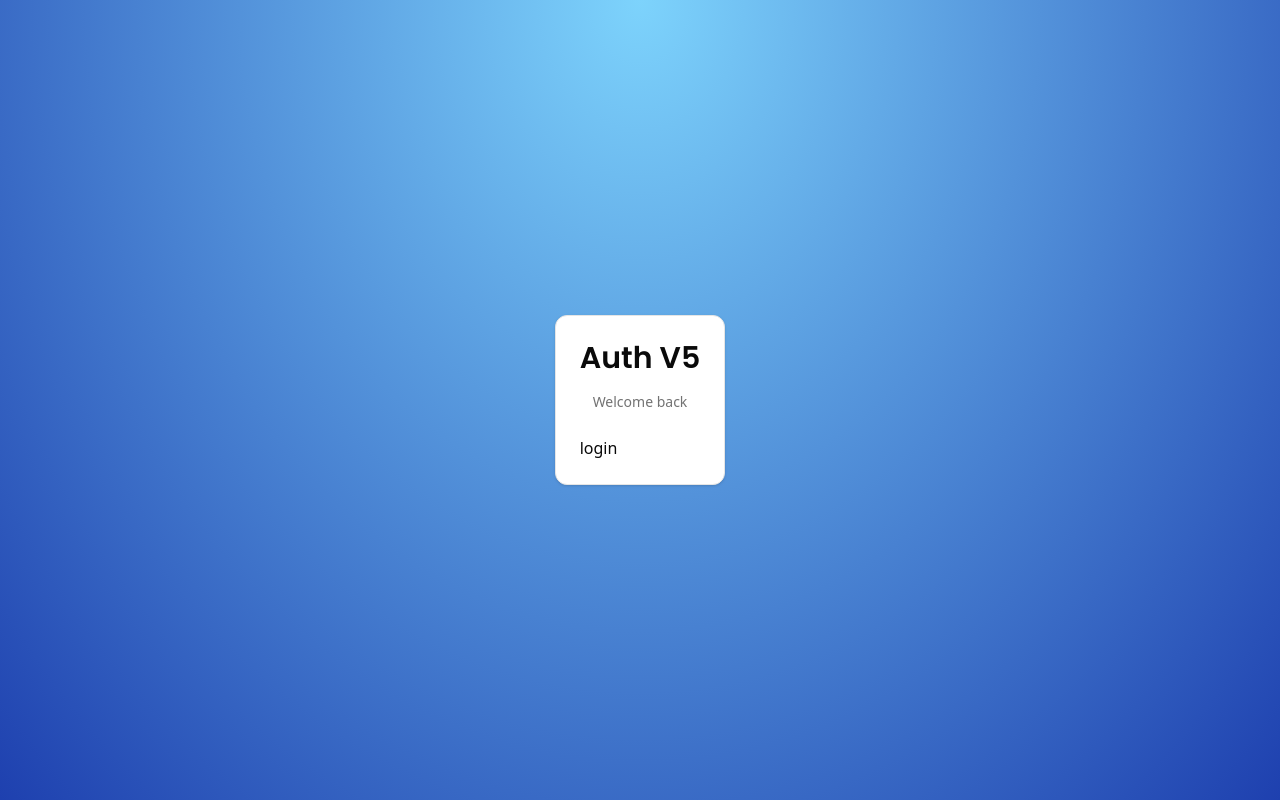
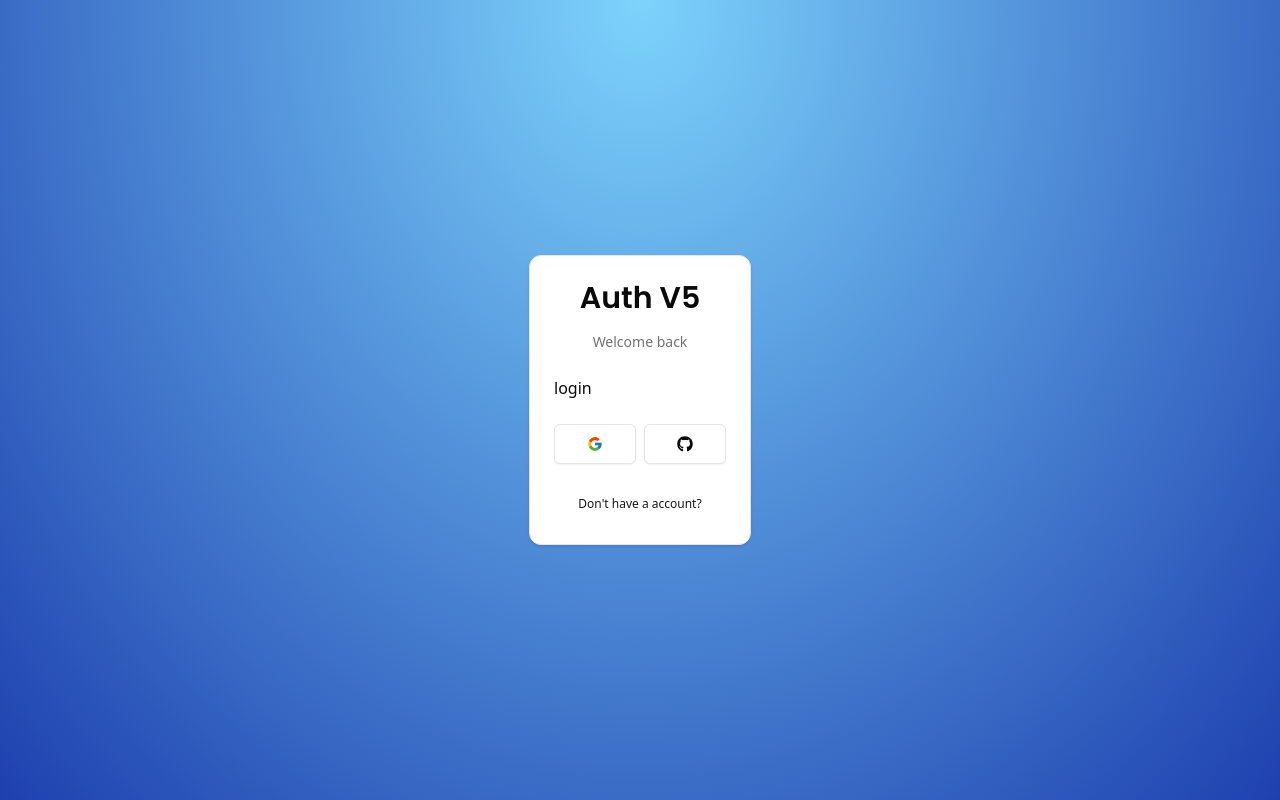
Before and after one commit to Shariful-Islam-Saju/Auth-JS, a Next.js app: page /login in a window 1280 px wide. Built offline with nearby package versions, Linux system fonts and the light colour scheme.

Commit message:
starting login page

```diff
--- a/package.json
+++ b/package.json
@@ -16,6 +16,7 @@
     "next": "15.1.6",
     "react": "^19.0.0",
     "react-dom": "^19.0.0",
+    "react-icons": "^5.4.0",
     "tailwind-merge": "^3.0.1",
     "tailwindcss-animate": "^1.0.7"
   },
--- /dev/null
+++ b/src/components/auth/BackButton.tsx
@@ -0,0 +1,18 @@
+import React from "react";
+import { Button } from "../ui/button";
+import Link from "next/link";
+
+interface backButtonProps {
+  herf: string;
+  label: string;
+}
+
+const BackButton = ({ herf, label }: backButtonProps) => {
+  return (
+    <Button variant={"link"} className="font-normal w-full" size={"sm"} asChild>
+      <Link href={herf}>{label}</Link>
+    </Button>
+  );
+};
+
+export default BackButton;
--- a/src/components/auth/CardWrapper.tsx
+++ b/src/components/auth/CardWrapper.tsx
@@ -1,6 +1,9 @@
+"use client";
 import { ReactNode } from "react";
 import { Card, CardHeader, CardFooter, CardContent } from "../ui/card";
 import Header from "./Header";
+import Social from "./Social";
+import BackButton from "./BackButton";
 
 interface cardWrapperProps {
   children: ReactNode;
@@ -21,9 +24,16 @@
       <CardHeader>
         <Header label={headerLabel} />
       </CardHeader>
-      <CardContent>
-        {children }
-      </CardContent>
+      <CardContent>{children}</CardContent>
+      {showSocial && (
+        <CardFooter>
+          <Social />
+        </CardFooter>
+      )}
+
+      <CardFooter>
+        <BackButton herf={backButtonHerf} label={backButtonLabel} />
+      </CardFooter>
     </Card>
   );
 };
--- a/src/components/auth/LoginForm.tsx
+++ b/src/components/auth/LoginForm.tsx
@@ -7,6 +7,7 @@
       headerLabel="Welcome back"
       backButtonHerf="/register"
       backButtonLabel="Don't have a account?"
+      showSocial
     >
       login
     </CardWrapper>
--- /dev/null
+++ b/src/components/auth/Social.tsx
@@ -0,0 +1,29 @@
+import React from "react";
+import { FaGithub } from "react-icons/fa";
+import { FcGoogle } from "react-icons/fc";
+import { Button } from "../ui/button";
+
+const Social = () => {
+  return (
+    <div className="flex items-center w-full gap-x-2">
+      <Button
+        className="w-full"
+        size={"lg"}
+        variant="outline"
+        onClick={() => {}}
+      >
+        <FcGoogle className="h-5 w-5" />
+      </Button>{" "}
+      <Button
+        className="w-full"
+        size={"lg"}
+        variant="outline"
+        onClick={() => {}}
+      >
+        <FaGithub className="h-5 w-5" />
+      </Button>
+    </div>
+  );
+};
+
+export default Social;
```
Also changed, not shown: 1 other file (tests, documents, lock files or other folders).
